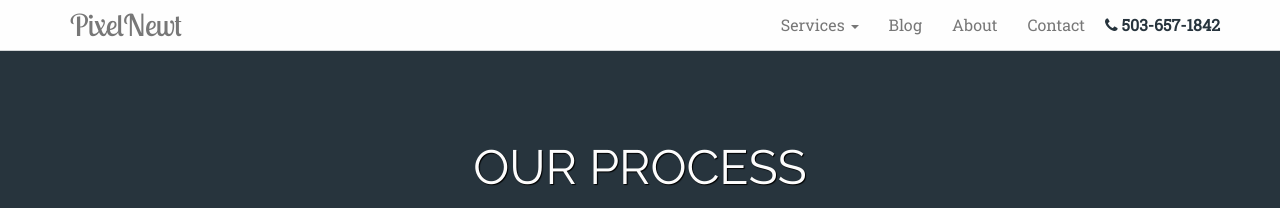
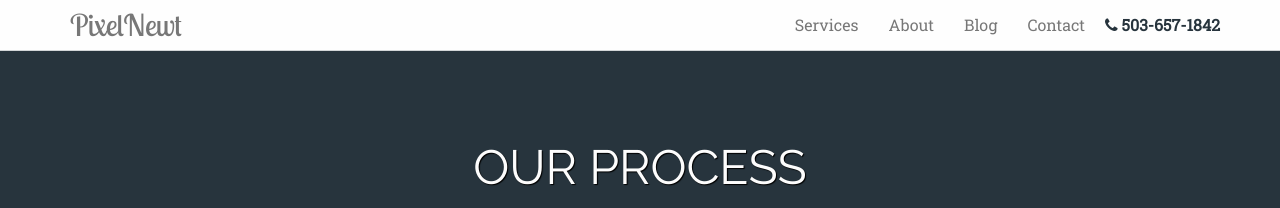
Before and after one commit to PixelNewt/pixelnewt.github.io, a Jekyll site: the page built from process/index.html, in a window 1280 px wide. Shown: the top 208 px of the page. Built offline with Jekyll 4.4.1, drawn with Linux system fonts in a browser that asks for light colours.

Commit message:
Solidified the nav bar.

```diff
--- a/_includes/navigation/navigation.html
+++ b/_includes/navigation/navigation.html
@@ -16,19 +16,6 @@
     <div class="collapse navbar-collapse" id="scrollspy-links">
 
       <ul class="nav navbar-nav navbar-right" id="nav-links">
-
-
-        <li class="dropdown{% if page.active == 'services' %} active{% endif %}">
-          <a href="#" class="dropdown-toggle" data-toggle="dropdown">Services <span class="caret"></span></a>
-          <ul class="dropdown-menu" role="menu">
-            <li{% if page.subactive == 'webapps' %} class="active"{% endif %}><a href="{{ site.baseurl }}/services/webapps">Web Applications</a></li>
-            <li{% if page.subactive == 'ecommerce' %} class="active"{% endif %}><a href="{{ site.baseurl }}/services/ecommerce">E-commerce</a></li>
-            <li{% if page.subactive == 'saas' %} class="active"{% endif %}><a href="{{ site.baseurl }}/services/saas">SaaS</a></li>
-            <li{% if page.subactive == 'cloud' %} class="active"{% endif %}><a href="{{ site.baseurl }}/services/cloud">Cloud</a></li>
-            <li class="divider"></li>
-            <li{% if page.subactive == 'services' %} class="active"{% endif %}><a href="{{ site.baseurl }}/services">All Services</a></li>
-          </ul>
-        </li>
 
         {% for navLink in site.data.navigation %}
 
```
Also changed, not shown: _data/navigation.yml (+6 -3 lines).
